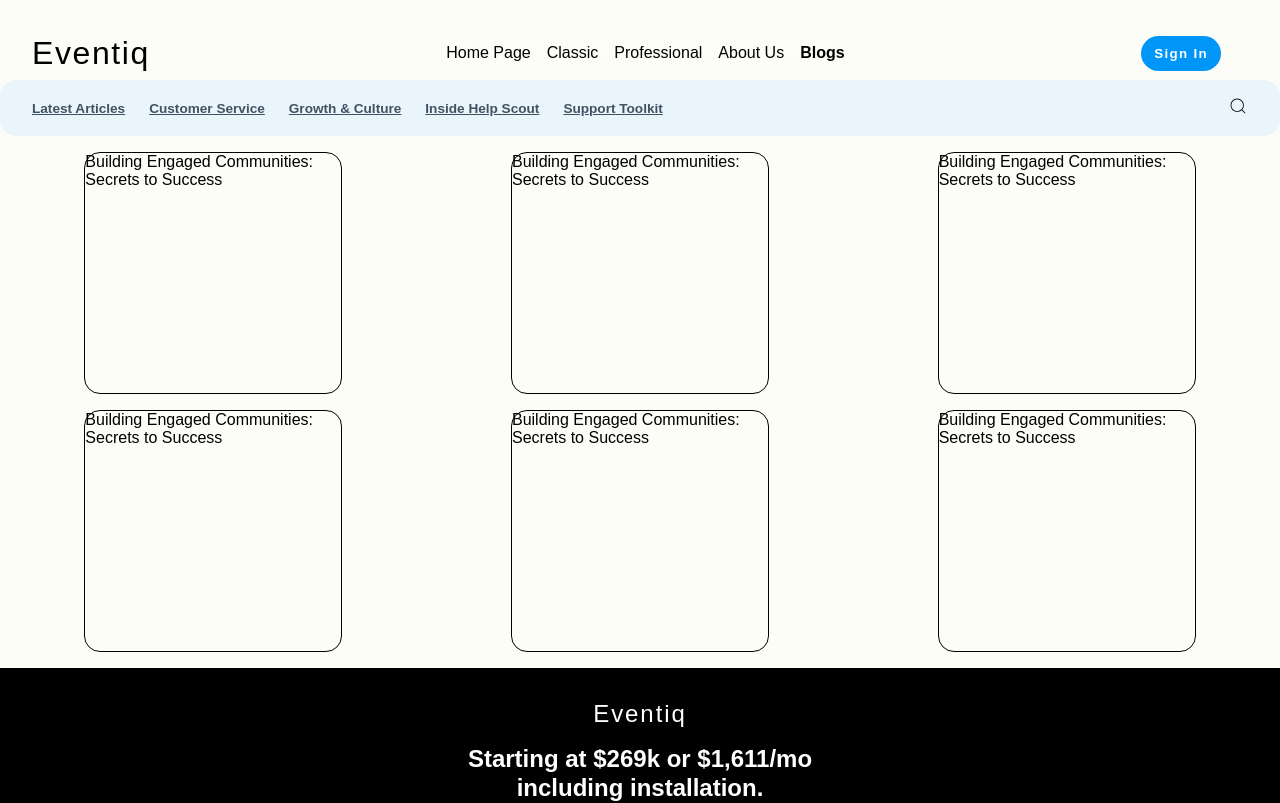
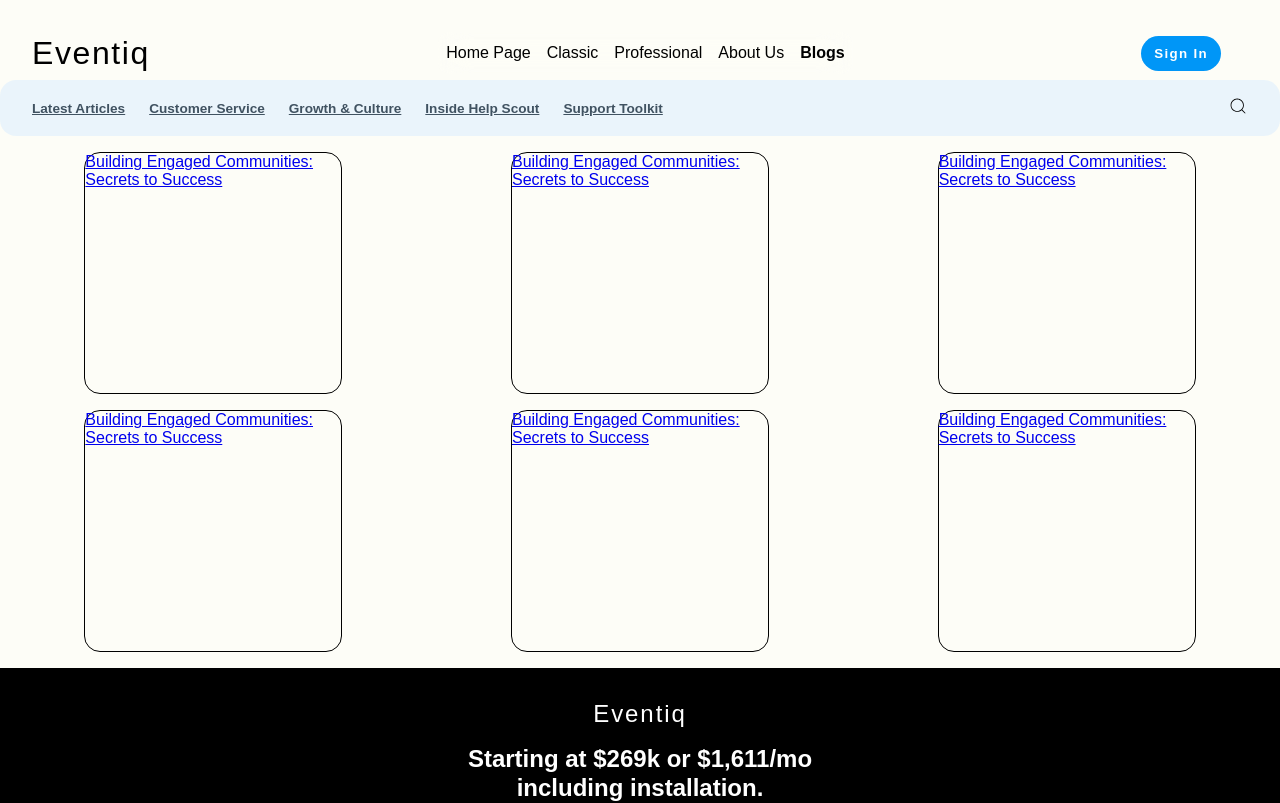
Before and after one commit to ankuromen/Landing-Samara, a React (Create React App) app: page /blogs in a window 1280 px wide. Shown: the top 803 px of the page. Built offline with nearby package versions, Linux system fonts and the light colour scheme.

Commit message:
Add files via upload

```diff
--- a/src/Pages/BlogsPage.js
+++ b/src/Pages/BlogsPage.js
@@ -1,6 +1,8 @@
 import React from "react";
+import { Link } from "react-router-dom";
 import "./BlogsPage.css";
 // import BlogContent from "../components/BlogContent";
+
 import BlogsNav from "../components/BlogsNav";
 
 const BlogsPage = () => {
@@ -9,24 +11,36 @@ const BlogsPage = () => {
       <BlogsNav />
       {/* <BlogContent/> */}
       <div className="Blogs">
+        <Link to="/page1">
+          <div className="Blogs-card">
+            Building Engaged Communities: Secrets to Success
+          </div>
+        </Link>
+        <Link to="/page2">
         <div className="Blogs-card">
           Building Engaged Communities: Secrets to Success
         </div>
+        </Link>
+        <Link to="/page3">
         <div className="Blogs-card">
           Building Engaged Communities: Secrets to Success
         </div>
+        </Link>
+        <Link to="/page4">
         <div className="Blogs-card">
           Building Engaged Communities: Secrets to Success
         </div>
+        </Link>
+        <Link to="/page5">
         <div className="Blogs-card">
           Building Engaged Communities: Secrets to Success
         </div>
+        </Link>
+        <Link to="/page6">
         <div className="Blogs-card">
           Building Engaged Communities: Secrets to Success
         </div>
-        <div className="Blogs-card">
-          Building Engaged Communities: Secrets to Success
-        </div>
+        </Link>
       </div>
     </div>
   );
```
